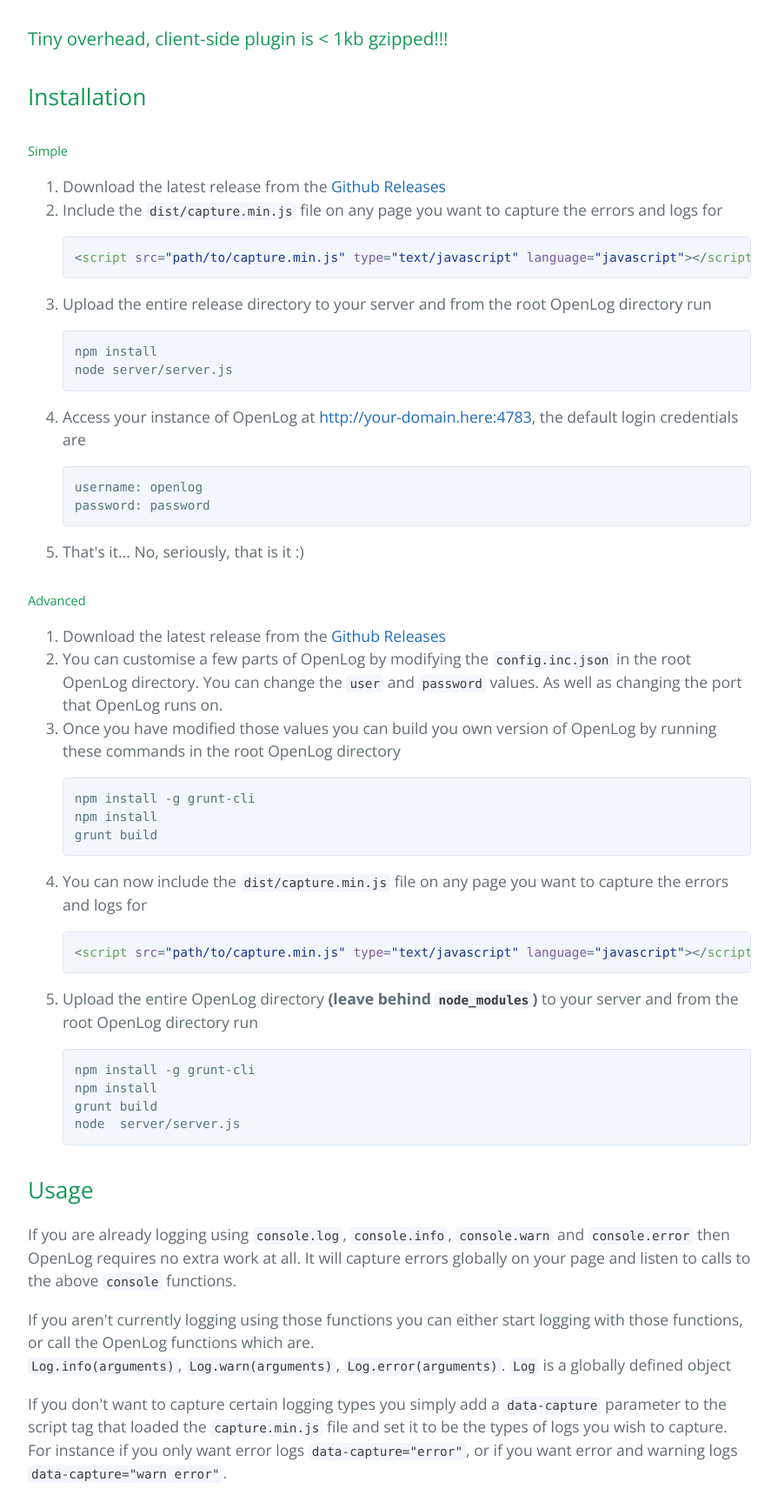
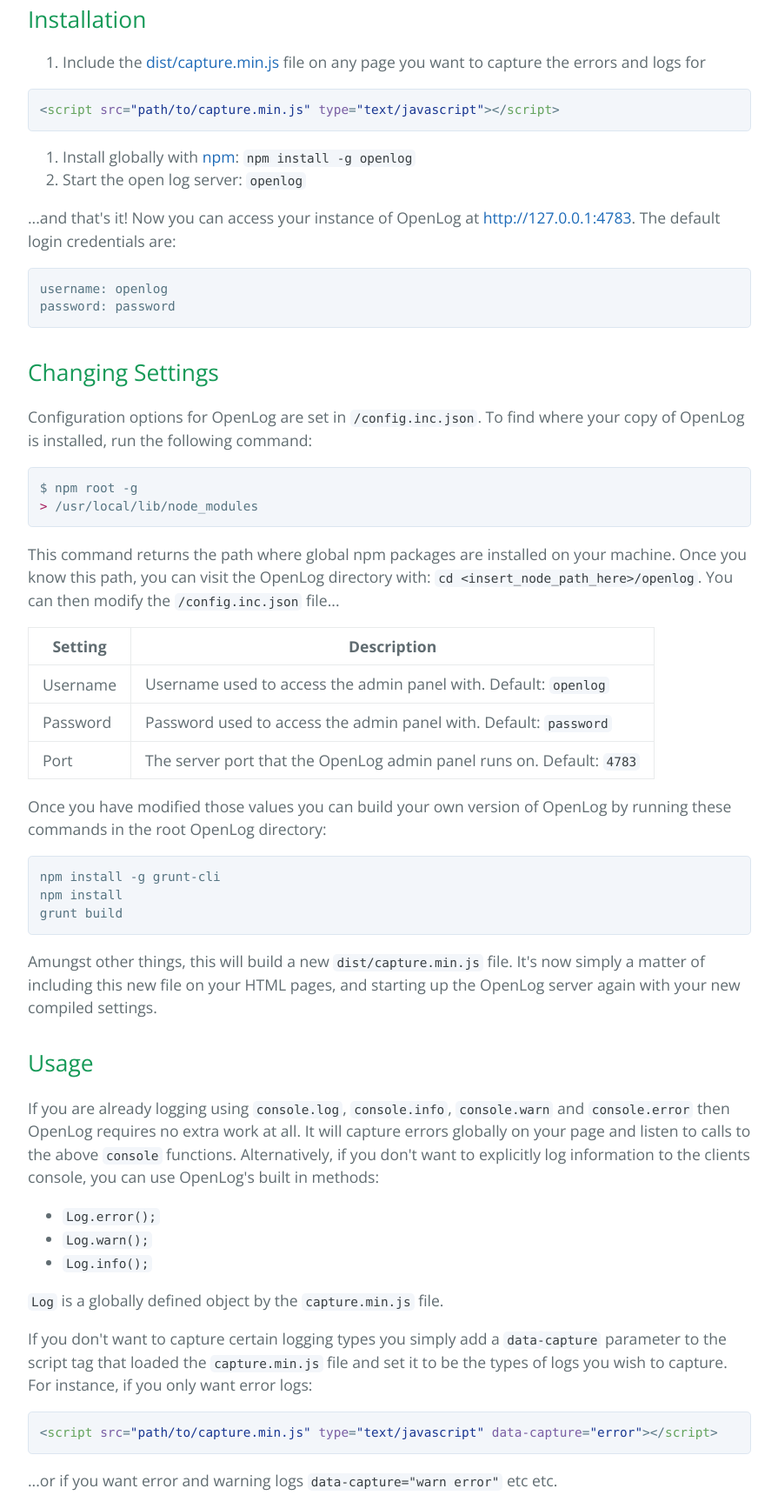
Before and after one commit to MarshallOfSound/OpenLog, a plain HTML site: page index.html in a window 1280 px wide. Shown: the part 620-2339 px from the top of the page at 87% size, without its empty margins (192-1087 px from the left). Drawn offline with nearby package versions, Linux system fonts and the light colour scheme.

```diff
--- a/index.html
+++ b/index.html
@@ -20,84 +20,98 @@
 
     <section class="main-content">
       <h1>
-<a id="openlog---an-easy-way-to-aggregate-client-side-logging" class="anchor" href="#openlog---an-easy-way-to-aggregate-client-side-logging" aria-hidden="true"><span class="octicon octicon-link"></span></a>OpenLog - An easy way to aggregate client side logging</h1>
+<a id="openlog---track-client-side-javascript-errors-in-real-time" class="anchor" href="#openlog---track-client-side-javascript-errors-in-real-time" aria-hidden="true"><span class="octicon octicon-link"></span></a>OpenLog - Track client side Javascript errors in real time.</h1>
 
-<p>OpenLog helps you track down client side javascript errors that you can never seem to replicate on your machine.  Now errors and stack traces that happen on any machine will be readily available to you.    </p>
-
-<h3>
-<a id="tiny-overhead-client-side-plugin-is--1kb-gzipped" class="anchor" href="#tiny-overhead-client-side-plugin-is--1kb-gzipped" aria-hidden="true"><span class="octicon octicon-link"></span></a>Tiny overhead, client-side plugin is &lt; 1kb gzipped!!!</h3>
+<p>OpenLog is a lightweight front end Javascript plugin (&lt; 1kb gzipped!) that sends your user's console errors &amp; warnings in real time to a dynamic dashboard built with Node.</p>
 
 <h2>
 <a id="installation" class="anchor" href="#installation" aria-hidden="true"><span class="octicon octicon-link"></span></a>Installation</h2>
 
-<h5>
-<a id="simple" class="anchor" href="#simple" aria-hidden="true"><span class="octicon octicon-link"></span></a>Simple</h5>
+<ol>
+<li>Include the <a href="dist/capture.min.js">dist/capture.min.js</a> file on any page you want to capture the errors and logs for</li>
+</ol>
+
+<div class="highlight highlight-html"><pre>&lt;<span class="pl-ent">script</span> <span class="pl-e">src</span>=<span class="pl-s"><span class="pl-pds">"</span>path/to/capture.min.js<span class="pl-pds">"</span></span> <span class="pl-e">type</span>=<span class="pl-s"><span class="pl-pds">"</span>text/javascript<span class="pl-pds">"</span></span>&gt;&lt;/<span class="pl-ent">script</span>&gt;</pre></div>
 
 <ol>
-<li>Download the latest release from the <a href="https://github.com/MarshallOfSound/OpenLog/releases">Github Releases</a>
+<li>Install globally with <a href="https://www.npmjs.com/about">npm</a>: <code>npm install -g openlog</code>
 </li>
-<li>
-<p>Include the <code>dist/capture.min.js</code> file on any page you want to capture the errors and logs for  </p>
+<li>Start the open log server: <code>openlog</code>
+</li>
+</ol>
 
-<div class="highlight highlight-html"><pre>&lt;<span class="pl-ent">script</span> <span class="pl-e">src</span>=<span class="pl-s"><span class="pl-pds">"</span>path/to/capture.min.js<span class="pl-pds">"</span></span> <span class="pl-e">type</span>=<span class="pl-s"><span class="pl-pds">"</span>text/javascript<span class="pl-pds">"</span></span> <span class="pl-e">language</span>=<span class="pl-s"><span class="pl-pds">"</span>javascript<span class="pl-pds">"</span></span>&gt;&lt;/<span class="pl-ent">script</span>&gt;</pre></div>
-</li>
-<li>
-<p>Upload the entire release directory to your server and from the root OpenLog directory run</p>
-
-<div class="highlight highlight-bash"><pre>npm install
-node server/server.js</pre></div>
-</li>
-<li>
-<p>Access your instance of OpenLog at <a href="http://your-domain.here:4783">http://your-domain.here:4783</a>, the default login credentials are</p>
+<p>...and that's it! Now you can access your instance of OpenLog at <a href="http://127.0.0.1:4783">http://127.0.0.1:4783</a>. The default login credentials are:</p>
 
 <pre><code>username: openlog
 password: password
 </code></pre>
-</li>
-<li>That's it... No, seriously, that is it :)</li>
-</ol>
 
-<h5>
-<a id="advanced" class="anchor" href="#advanced" aria-hidden="true"><span class="octicon octicon-link"></span></a>Advanced</h5>
+<h2>
+<a id="changing-settings" class="anchor" href="#changing-settings" aria-hidden="true"><span class="octicon octicon-link"></span></a>Changing Settings</h2>
 
-<ol>
-<li>Download the latest release from the <a href="https://github.com/MarshallOfSound/OpenLog/releases">Github Releases</a>
-</li>
-<li>You can customise a few parts of OpenLog by modifying the <code>config.inc.json</code> in the root OpenLog directory.  You can change the <code>user</code> and <code>password</code> values.  As well as changing the port that OpenLog runs on.</li>
-<li>
-<p>Once you have modified those values you can build you own version of OpenLog by running these commands in the root OpenLog directory</p>
+<p>Configuration options for OpenLog are set in <code>/config.inc.json</code>. To find where your copy of OpenLog is installed, run the following command:</p>
+
+<div class="highlight highlight-bash"><pre>$ npm root -g
+<span class="pl-k">&gt;</span> /usr/local/lib/node_modules</pre></div>
+
+<p>This command returns the path where global npm packages are installed on your machine. Once you know this path, you can visit the OpenLog directory with: <code>cd &lt;insert_node_path_here&gt;/openlog</code>. You can then modify the <code>/config.inc.json</code> file...</p>
+
+<table>
+<thead>
+<tr>
+<th>Setting</th>
+<th>Description</th>
+</tr>
+</thead>
+<tbody>
+<tr>
+<td>Username</td>
+<td>Username used to access the admin panel with. Default: <code>openlog</code>
+</td>
+</tr>
+<tr>
+<td>Password</td>
+<td>Password used to access the admin panel with. Default: <code>password</code>
+</td>
+</tr>
+<tr>
+<td>Port</td>
+<td>The server port that the OpenLog admin panel runs on. Default: <code>4783</code>
+</td>
+</tr>
+</tbody>
+</table>
+
+<p>Once you have modified those values you can build your own version of OpenLog by running these commands in the root OpenLog directory:</p>
 
 <div class="highlight highlight-bash"><pre>npm install -g grunt-cli
 npm install
 grunt build</pre></div>
-</li>
-<li>
-<p>You can now include the <code>dist/capture.min.js</code> file on any page you want to capture the errors and logs for</p>
 
-<div class="highlight highlight-html"><pre>&lt;<span class="pl-ent">script</span> <span class="pl-e">src</span>=<span class="pl-s"><span class="pl-pds">"</span>path/to/capture.min.js<span class="pl-pds">"</span></span> <span class="pl-e">type</span>=<span class="pl-s"><span class="pl-pds">"</span>text/javascript<span class="pl-pds">"</span></span> <span class="pl-e">language</span>=<span class="pl-s"><span class="pl-pds">"</span>javascript<span class="pl-pds">"</span></span>&gt;&lt;/<span class="pl-ent">script</span>&gt;</pre></div>
-</li>
-<li>
-<p>Upload the entire OpenLog directory <strong>(leave behind <code>node_modules</code>)</strong> to your server and from the root OpenLog directory run</p>
-
-<div class="highlight highlight-bash"><pre>npm install -g grunt-cli
-npm install
-grunt build
-node  server/server.js</pre></div>
-</li>
-</ol>
+<p>Amungst other things, this will build a new <code>dist/capture.min.js</code> file. It's now simply a matter of including this new file on your HTML pages, and starting up the OpenLog server again with your new compiled settings.</p>
 
 <h2>
 <a id="usage" class="anchor" href="#usage" aria-hidden="true"><span class="octicon octicon-link"></span></a>Usage</h2>
 
-<p>If you are already logging using <code>console.log</code>, <code>console.info</code>, <code>console.warn</code> and <code>console.error</code> then OpenLog requires no extra work at all.  It will capture errors globally on your page and listen to calls to the above <code>console</code> functions.  </p>
+<p>If you are already logging using <code>console.log</code>, <code>console.info</code>, <code>console.warn</code> and <code>console.error</code> then OpenLog requires no extra work at all.  It will capture errors globally on your page and listen to calls to the above <code>console</code> functions. Alternatively, if you don't want to explicitly log information to the clients console, you can use OpenLog's built in methods:</p>
 
-<p>If you aren't currently logging using those functions you can either start logging with those functions, or call the OpenLog functions which are.<br>
-<code>Log.info(arguments)</code>, <code>Log.warn(arguments)</code>, <code>Log.error(arguments)</code>.  <code>Log</code> is a globally defined object</p>
+<ul>
+<li><code>Log.error();</code></li>
+<li><code>Log.warn();</code></li>
+<li><code>Log.info();</code></li>
+</ul>
 
-<p>If you don't want to capture certain logging types you simply add a <code>data-capture</code> parameter to the script tag that loaded the <code>capture.min.js</code> file and set it to be the types of logs you wish to capture.  For instance if you only want error logs
-<code>data-capture="error"</code>, or if you want error and warning logs <code>data-capture="warn error"</code>.</p>
+<p><code>Log</code> is a globally defined object by the <code>capture.min.js</code> file.</p>
 
-<p>If your server is not runinng in the expected / default location (the hostname the script is included on at port 4783) you can specify the logging URL by setting a <code>data-log-url="&lt;YOUR URL HERE&gt;"</code> attribute on the script tag that loaded the <code>capture.min.js</code>.</p>
+<p>If you don't want to capture certain logging types you simply add a <code>data-capture</code> parameter to the script tag that loaded the <code>capture.min.js</code> file and set it to be the types of logs you wish to capture.  For instance, if you only want error logs:</p>
+
+<div class="highlight highlight-html"><pre>&lt;<span class="pl-ent">script</span> <span class="pl-e">src</span>=<span class="pl-s"><span class="pl-pds">"</span>path/to/capture.min.js<span class="pl-pds">"</span></span> <span class="pl-e">type</span>=<span class="pl-s"><span class="pl-pds">"</span>text/javascript<span class="pl-pds">"</span></span> <span class="pl-e">data-capture</span>=<span class="pl-s"><span class="pl-pds">"</span>error<span class="pl-pds">"</span></span>&gt;&lt;/<span class="pl-ent">script</span>&gt;</pre></div>
+
+<p>...or if you want error and warning logs <code>data-capture="warn error"</code> etc etc.</p>
+
+<p>By default, OpenLog assumes that the dashboard is running on the same domain as the frontend it sends logs from (default port is 4783). To change this, you can specify the logging URL by setting a <code>data-log-url=""</code> attribute on the script tag that loaded the <code>capture.min.js</code>:</p>
+
+<div class="highlight highlight-html"><pre>&lt;<span class="pl-ent">script</span> <span class="pl-e">src</span>=<span class="pl-s"><span class="pl-pds">"</span>path/to/capture.min.js<span class="pl-pds">"</span></span> <span class="pl-e">type</span>=<span class="pl-s"><span class="pl-pds">"</span>text/javascript<span class="pl-pds">"</span></span> <span class="pl-e">data-log-url</span>=<span class="pl-s"><span class="pl-pds">"</span>http://logs.mydomain.com<span class="pl-pds">"</span></span>&gt;&lt;/<span class="pl-ent">script</span>&gt;</pre></div>
 
 <h2>
 <a id="updating-openlog" class="anchor" href="#updating-openlog" aria-hidden="true"><span class="octicon octicon-link"></span></a>Updating OpenLog</h2>
@@ -107,13 +121,23 @@
 <h2>
 <a id="contributing" class="anchor" href="#contributing" aria-hidden="true"><span class="octicon octicon-link"></span></a>Contributing</h2>
 
-<p>All PR's and issues are welcomed with open arms, just fork make your magical new feature or bugfix and throw up a PR to master.</p>
+<p>All PR's and issues are welcomed with open arms.</p>
+
+<ol>
+<li>Fork this repository.</li>
+<li>Create a new branch: <code>git checkout -b my-new-feature</code>.</li>
+<li>Make your changes and add some commits.</li>
+<li>Push your changes to GitHub and send in a pull request to this repository.</li>
+</ol>
 
 <h2>
 <a id="requirements" class="anchor" href="#requirements" aria-hidden="true"><span class="octicon octicon-link"></span></a>Requirements</h2>
 
-<p><code>node.js</code> &gt; 0.10
-<code>npm</code></p>
+<ul>
+<li>
+<code>node.js</code> &gt; 0.10</li>
+<li><code>npm</code></li>
+</ul>
 
 <h2>
 <a id="author" class="anchor" href="#author" aria-hidden="true"><span class="octicon octicon-link"></span></a>Author</h2>
@@ -123,7 +147,7 @@
 <h2>
 <a id="license" class="anchor" href="#license" aria-hidden="true"><span class="octicon octicon-link"></span></a>License</h2>
 
-<p>OpenLog is licensed under the MIT License - see the LICENSE file for details</p>
+<p>OpenLog is licensed under the MIT License - see the LICENSE file for details.</p>
 
       <footer class="site-footer">
         <span class="site-footer-owner"><a href="https://github.com/MarshallOfSound/OpenLog">Openlog</a> is maintained by <a href="https://github.com/MarshallOfSound">MarshallOfSound</a>.</span>
```
Also changed, not shown: params.json (+1 -1 lines).
